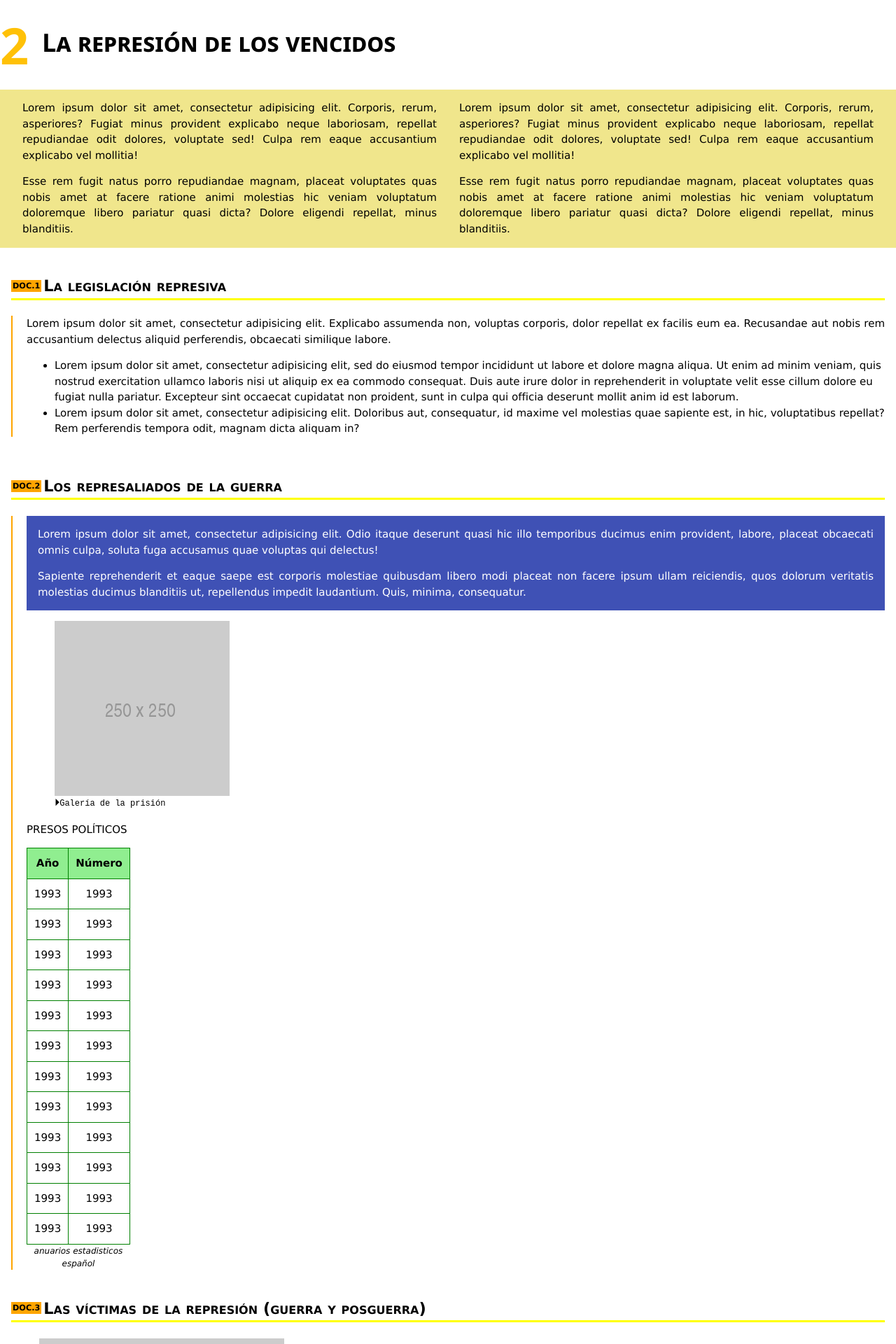
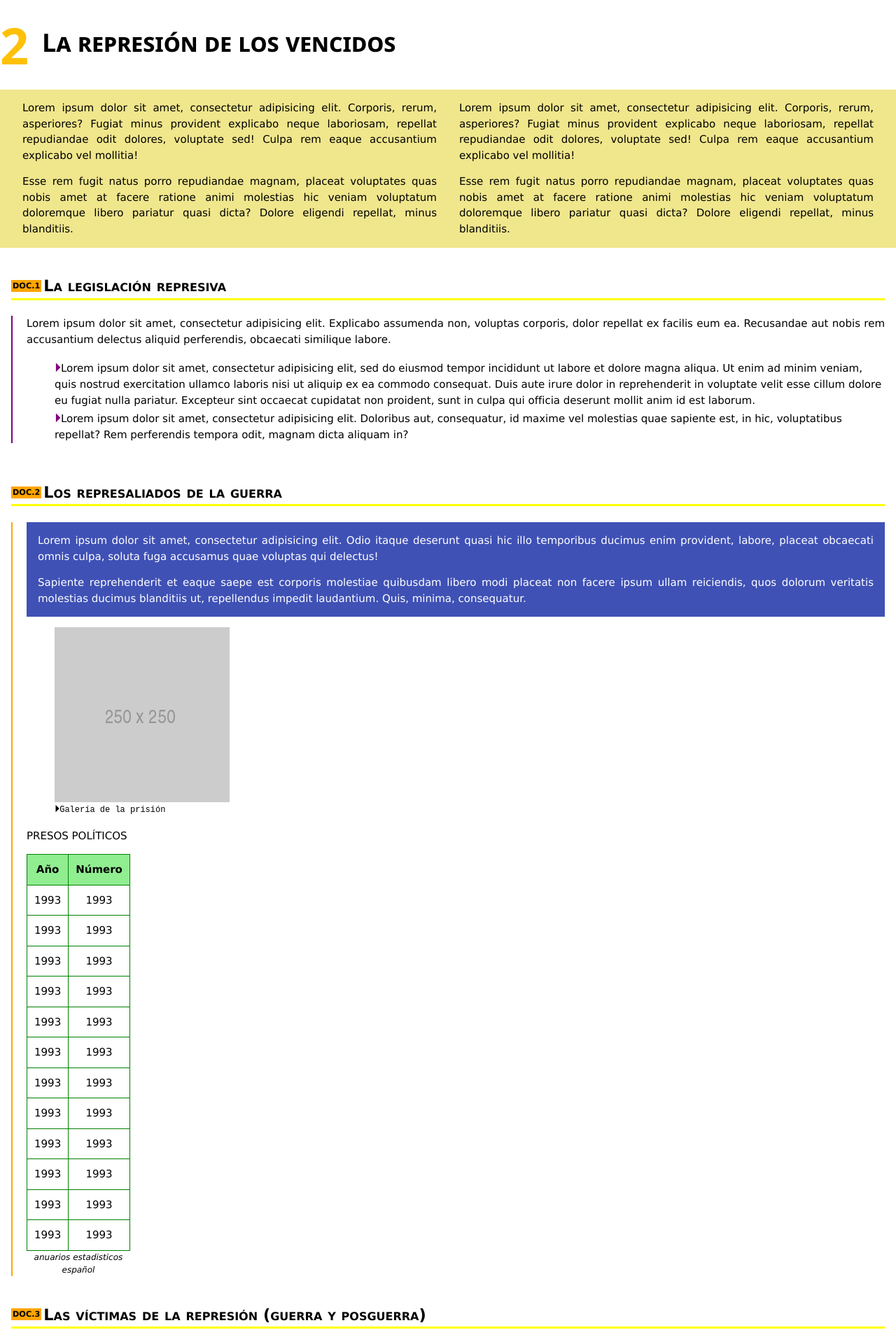
Before and after one commit to BAT2/bat2.github.io, a Jekyll site: the page built from _pages/tema15-2.html, in a window 1280 px wide. Shown: the top 1920 px of the page at 70% size. Built offline with Jekyll 4.4.1, drawn with Linux system fonts in a browser that asks for light colours; some web fonts are replaced; comment, search, counter and statistics services are not loaded; some of the changed text lies outside the part shown.

Commit message:
seguimiento

```diff
--- a/_pages/tema15-2.html
+++ b/_pages/tema15-2.html
@@ -11,7 +11,7 @@
 </style>
 
 <h1>La represión de los vencidos</h1>
-<div class="w3-row w3-container w3-khaki">
+<div class="w3-row w3-container w3-khaki goal-box">
   <div class="w3-container w3-col m6 s12">
     <p>Lorem ipsum dolor sit amet, consectetur adipisicing elit. Corporis, rerum, asperiores? Fugiat minus provident explicabo neque laboriosam, repellat repudiandae odit dolores, voluptate sed! Culpa rem eaque accusantium explicabo vel mollitia!</p>
     <p>Esse rem fugit natus porro repudiandae magnam, placeat voluptates quas nobis amet at facere ratione animi molestias hic veniam voluptatum doloremque libero pariatur quasi dicta? Dolore eligendi repellat, minus blanditiis.</p>
@@ -23,7 +23,7 @@
   </div>
 </div>
 
-<aside class="doc">
+<aside class="doc doc-purple">
   <header>
     <p>La legislación represiva</p>
   </header>
@@ -130,8 +130,10 @@
     <p>Lorem ipsum dolor sit amet, consectetur adipisicing elit. Ex odit ab debitis, sed dolores quae quasi a enim eum! Voluptates fuga fugiat quos sapiente harum, quod, quaerat dolore nemo est.</p>
     <p class="epigrafe">instruccion de la delegacion</p>
     <div>
+      <figure>
       <img src="assets/img/300x150_textito.png" alt="">
       <figcaption>correo catalan</figcaption>
+      </figure>
     </div>
     <p>Lorem ipsum dolor sit amet, consectetur adipisicing elit. Obcaecati dolor dignissimos doloribus voluptas, expedita totam dicta ut delectus eveniet error numquam, eum illum enim accusantium placeat impedit aut illo voluptate!</p>
     <p class="epigrafe">informe de renfe</p>
@@ -198,4 +200,33 @@
   <header>
     <p>La persecución de la lengua</p>
   </header>
+  <div>
+    <p>Lorem ipsum dolor sit amet, consectetur adipisicing elit, sed do eiusmod tempor incididunt ut labore et dolore magna aliqua. Ut enim ad minim veniam, quis nostrud exercitation ullamco laboris nisi ut aliquip ex ea commodo consequat. Duis aute irure dolor in reprehenderit in voluptate velit esse cillum dolore eu fugiat nulla pariatur. Excepteur sint occaecat cupidatat non proident, sunt in culpa qui officia deserunt mollit anim id est laborum.</p>
+    <p class="epigrafe">Luis de Galinsoga: <em>Hablar como Franco,</em></p>
+    <p class="epigrafe">La vanguardia, 1939.</p>
+    <hr>
+    <p>Lorem ipsum dolor sit amet, consectetur adipisicing elit. Soluta facilis, exercitationem modi accusantium ab libero ratione ea eius nobis sunt ipsa similique, eum voluptate blanditiis cum repellat voluptatibus nihil doloremque?</p>
+    <p class="epigrafe"><em>Diario</em> El faro, <em>Lleida</em>, Abril de 1938</p>
+  </div>
 </aside>
+
+<div class="aside">
+  <aside class="assignment">
+    <header>
+      DESCRIBE, ANALIZA Y RELACIONA
+    </header>
+    <ol>
+      <li>Lorem ipsum dolor sit amet, consectetur adipisicing elit. Voluptas cumque aliquid beatae alias molestiae optio quam labore atque error, perspiciatis eum, perferendis, nisi, dolorum earum adipisci quis nam nostrum sequi.</li>
+      <li>Lorem ipsum dolor sit amet, consectetur adipisicing elit. Excepturi labore enim, alias dolor ullam. Aliquid odit nemo quis iste, dicta voluptatem corporis, assumenda asperiores facere voluptatum voluptate tempore non minus.</li>
+      <li>Lorem ipsum dolor sit amet, consectetur adipisicing elit. Officia facilis assumenda nemo similique possimus sint perspiciatis voluptatem, provident incidunt error. Cupiditate, eum, excepturi? Sit, aliquam libero fugit earum recusandae ut!</li>
+      <li>Lorem ipsum dolor sit amet, consectetur adipisicing elit. Ad quo amet totam soluta sequi ea aut nostrum architecto nam nisi debitis magni, doloremque quod officia omnis a excepturi natus vero!</li>
+      <li>Lorem ipsum dolor sit amet, consectetur adipisicing elit. Quis ad modi provident, porro voluptas laboriosam consequuntur illo dolores id, iusto aliquid nulla officiis suscipit! Sint non odio debitis amet, voluptates.</li>
+    </ol>
+    <header>
+      DESCRIBE, ANALIZA Y RELACIONA
+    </header>
+    <ol>
+      <li>Lorem ipsum dolor sit amet, consectetur adipisicing elit. Minima totam ipsam explicabo aliquid natus atque excepturi, corporis voluptas. Cum, ratione, et. Voluptate dolorum iste voluptatibus facilis minima nulla beatae numquam.</li>
+    </ol>
+  </aside>
+</div>
--- a/assets/css/main.css
+++ b/assets/css/main.css
@@ -1,5 +1,5 @@
 body {
-  counter-reset: section 1 subsection-counter doc-counter assignment-counter;
+  counter-reset: section 1 subsection-counter doc-counter doc-assignment-counter assignment-counter;
 }
 
 p {
@@ -85,13 +85,55 @@
 }
 
 aside.doc div ol li {
+  counter-increment: doc-assignment-counter;
+  list-style-type: none;
+}
+
+aside.doc div ol li:before {
+  content: counter(doc-assignment-counter) ". ";
+  font-weight: bold;
+}
+
+/*ASIDE DOC-PURPLE*/
+
+aside.doc-purple div{
+  border-left-color: purple
+}
+aside.doc-purple div ul{
+  list-style: none;
+}
+
+aside.doc-purple div ul li:before {
+  content: '\23F5';
+  font-size: 1.2em;
+  color:purple;
+
+}
+
+/*ASIDE ASSIGNMENT*/
+
+aside.assignment>header {
+  background-color: green;
+  color: white;
+  font-size: 1.2em;
+  width: 30%;
+  box-shadow: 10px 10px 30px #888888
+}
+
+aside.assignment ol li {
   counter-increment: assignment-counter;
   list-style-type: none;
 }
 
-aside.doc div ol li:before {
+aside.assignment ol li:before {
   content: counter(assignment-counter) ". ";
   font-weight: bold;
+}
+
+aside.assignment {
+  border: 2px green solid;
+  width:100%;
+  background-color:white;
 }
 
 /* TABLES */
@@ -149,3 +191,10 @@
 .synthesis-box {
   border: 1px solid green;
 }
+
+/*DIV ASIDE*/
+
+div.aside {
+  background-color:lightgreen;
+  padding:20px;
+}
```
Also changed, not shown: assets/img/mujerzuelas720x490.jpg (added).
